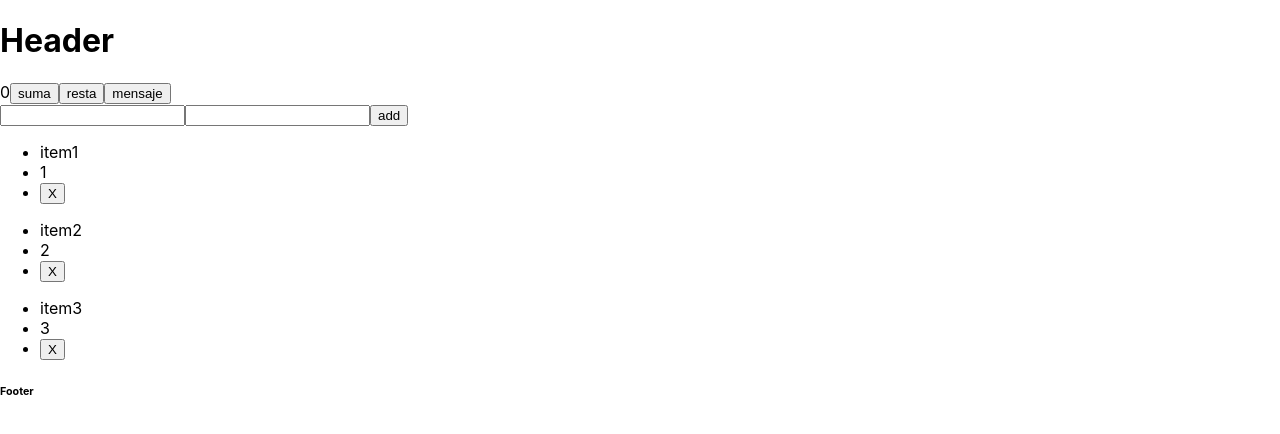
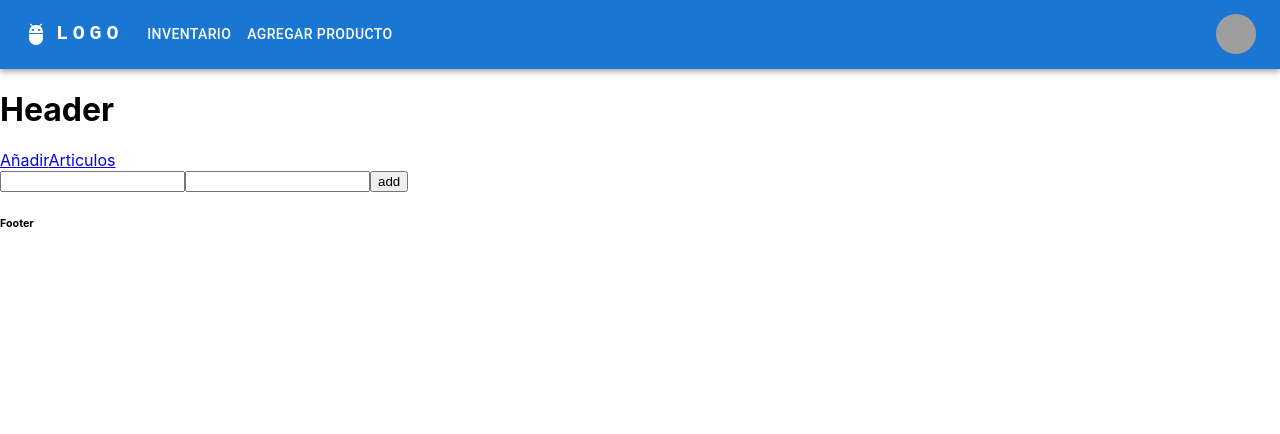
Before and after one commit to Jossrec/React_TC2004B, a React (Create React App) app: page /add in a window 1280 px wide. Shown: the top 434 px of the page. Built offline with nearby package versions, Linux system fonts and the light colour scheme; grey boxes are pictures that could not be loaded.

Commit message:
Clase 3 Login y navegación appBar

```diff
--- a/package.json
+++ b/package.json
@@ -3,9 +3,15 @@
   "version": "0.1.0",
   "private": true,
   "dependencies": {
+    "@emotion/react": "^11.14.0",
+    "@emotion/styled": "^11.14.0",
+    "@mui/icons-material": "^6.4.4",
+    "@mui/material": "^6.4.4",
+    "@toolpad/core": "^0.12.0",
     "cra-template": "1.2.0",
     "react": "^19.0.0",
     "react-dom": "^19.0.0",
+    "react-router-dom": "^7.1.5",
     "react-scripts": "5.0.1"
   },
   "scripts": {
--- a/src/App.jsx
+++ b/src/App.jsx
@@ -5,6 +5,9 @@
 import Boton from './components/Boton';
 import List from './components/List';
 import Add from './components/Add';
+import { BrowserRouter, Route, Routes } from 'react-router-dom';
+import ResponsiveAppBar from './components/AppBar';
+import CredentialsSignInPage from './components/Login';
 
 function App() {
   const [items, setItems]= useState([{id: 1, name: "item1", price:1},
@@ -31,14 +34,21 @@
   };
   return (
     <div>
-      <Header/>
-      {count}
+      <BrowserRouter>
+      <ResponsiveAppBar></ResponsiveAppBar>
+        <Header/>
+        <Routes>
+          <Route path='/' element={<CredentialsSignInPage/>}/>
+          <Route path='/add' element={<Add add= {add}/>}/>
+          <Route path='/items' element={<List items={items} ondelete={del}/>}/>
+        </Routes>
+        <Footer/>
+      </BrowserRouter>
+
+      {/* {count}s
       <Boton name = {"suma"} click = {sum}/>
       <Boton name = {"resta"} click = {resta}/>
-      <Boton name = {"mensaje"} click = {()=> alert("hola")} />
-      <Add add= {add}/>
-      <List items={items} ondelete={del}/>
-      <Footer/>
+      <Boton name = {"mensaje"} click = {()=> alert("hola")} /> */}
     </div>
   );
 }
--- a/src/components/Add.jsx
+++ b/src/components/Add.jsx
@@ -1,7 +1,9 @@
 import React, { useState } from 'react'
+import { useNavigate } from 'react-router-dom';
 
 
 const Add = ({add}) => {
+  const navigate = useNavigate();
   const [name, setName]= useState("");
   const [price, setPrice]= useState("");
   const onsubmit = (e) =>  {
@@ -14,6 +16,7 @@
     add({name: name, price: price});
     setName("");
     setPrice("");
+    navigate("/items")
   };
   return (
     <form onSubmit={onsubmit}>
--- /dev/null
+++ b/src/components/AppBar.jsx
@@ -0,0 +1,168 @@
+import * as React from 'react';
+import AppBar from '@mui/material/AppBar';
+import Box from '@mui/material/Box';
+import Toolbar from '@mui/material/Toolbar';
+import IconButton from '@mui/material/IconButton';
+import Typography from '@mui/material/Typography';
+import Menu from '@mui/material/Menu';
+import MenuIcon from '@mui/icons-material/Menu';
+import Container from '@mui/material/Container';
+import Avatar from '@mui/material/Avatar';
+import Button from '@mui/material/Button';
+import Tooltip from '@mui/material/Tooltip';
+import MenuItem from '@mui/material/MenuItem';
+import AdbIcon from '@mui/icons-material/Adb';
+import { useNavigate } from 'react-router-dom';
+
+const pages = ['Inventario', 'Agregar Producto'];
+const settings = ['Profile', 'Account', 'Dashboard', 'Logout'];
+
+function ResponsiveAppBar() {
+  const navigate = useNavigate();
+  const [anchorElNav, setAnchorElNav] = React.useState(null);
+  const [anchorElUser, setAnchorElUser] = React.useState(null);
+
+  const handleOpenNavMenu = (event) => {
+    setAnchorElNav(event.currentTarget);
+  };
+  const handleOpenUserMenu = (event) => {
+    setAnchorElUser(event.currentTarget);
+  };
+
+  const handleCloseNavMenu = (e) => {
+    setAnchorElNav(null);
+    console.log(e.target.textContent);
+    if (e.target.textContent == pages[0]){
+        navigate("/items");
+    }
+    else if(e.target.textContent == pages[1]){
+        navigate("/add");
+    }
+  };
+
+  const handleCloseUserMenu = () => {
+    setAnchorElUser(null);
+  };
+
+  return (
+    <AppBar position="static">
+      <Container maxWidth="xl">
+        <Toolbar disableGutters>
+          <AdbIcon sx={{ display: { xs: 'none', md: 'flex' }, mr: 1 }} />
+          <Typography
+            variant="h6"
+            noWrap
+            component="a"
+            href="#app-bar-with-responsive-menu"
+            sx={{
+              mr: 2,
+              display: { xs: 'none', md: 'flex' },
+              fontFamily: 'monospace',
+              fontWeight: 700,
+              letterSpacing: '.3rem',
+              color: 'inherit',
+              textDecoration: 'none',
+            }}
+          >
+            LOGO
+          </Typography>
+
+          <Box sx={{ flexGrow: 1, display: { xs: 'flex', md: 'none' } }}>
+            <IconButton
+              size="large"
+              aria-label="account of current user"
+              aria-controls="menu-appbar"
+              aria-haspopup="true"
+              onClick={handleOpenNavMenu}
+              color="inherit"
+            >
+              <MenuIcon />
+            </IconButton>
+            <Menu
+              id="menu-appbar"
+              anchorEl={anchorElNav}
+              anchorOrigin={{
+                vertical: 'bottom',
+                horizontal: 'left',
+              }}
+              keepMounted
+              transformOrigin={{
+                vertical: 'top',
+                horizontal: 'left',
+              }}
+              open={Boolean(anchorElNav)}
+              onClose={handleCloseNavMenu}
+              sx={{ display: { xs: 'block', md: 'none' } }}
+            >
+              {pages.map((page) => (
+                <MenuItem key={page} onClick={handleCloseNavMenu}>
+                  <Typography sx={{ textAlign: 'center' }}>{page}</Typography>
+                </MenuItem>
+              ))}
+            </Menu>
+          </Box>
+          <AdbIcon sx={{ display: { xs: 'flex', md: 'none' }, mr: 1 }} />
+          <Typography
+            variant="h5"
+            noWrap
+            component="a"
+            href="#app-bar-with-responsive-menu"
+            sx={{
+              mr: 2,
+              display: { xs: 'flex', md: 'none' },
+              flexGrow: 1,
+              fontFamily: 'monospace',
+              fontWeight: 700,
+              letterSpacing: '.3rem',
+              color: 'inherit',
+              textDecoration: 'none',
+            }}
+          >
+            LOGO
+          </Typography>
+          <Box sx={{ flexGrow: 1, display: { xs: 'none', md: 'flex' } }}>
+            {pages.map((page) => (
+              <Button
+                key={page}
+                onClick={handleCloseNavMenu}
+                sx={{ my: 2, color: 'white', display: 'block' }}
+              >
+                {page}
+              </Button>
+            ))}
+          </Box>
+          <Box sx={{ flexGrow: 0 }}>
+            <Tooltip title="Open settings">
+              <IconButton onClick={handleOpenUserMenu} sx={{ p: 0 }}>
+                <Avatar alt="Remy Sharp" src="/static/images/avatar/2.jpg" />
+              </IconButton>
+            </Tooltip>
+            <Menu
+              sx={{ mt: '45px' }}
+              id="menu-appbar"
+              anchorEl={anchorElUser}
+              anchorOrigin={{
+                vertical: 'top',
+                horizontal: 'right',
+              }}
+              keepMounted
+              transformOrigin={{
+                vertical: 'top',
+                horizontal: 'right',
+              }}
+              open={Boolean(anchorElUser)}
+              onClose={handleCloseUserMenu}
+            >
+              {settings.map((setting) => (
+                <MenuItem key={setting} onClick={handleCloseUserMenu}>
+                  <Typography sx={{ textAlign: 'center' }}>{setting}</Typography>
+                </MenuItem>
+              ))}
+            </Menu>
+          </Box>
+        </Toolbar>
+      </Container>
+    </AppBar>
+  );
+}
+export default ResponsiveAppBar;
--- a/src/components/Header.jsx
+++ b/src/components/Header.jsx
@@ -1,10 +1,13 @@
 import React from 'react'
+import { Link } from 'react-router-dom'
 
 
 const Header = () => {
   return (
     <div>
       <h1>Header</h1>
+      <Link to={"/add"}>Añadir</Link>
+      <Link to={"/items"}>Articulos</Link>
     </div>
   )
 }
--- /dev/null
+++ b/src/components/Login.jsx
@@ -0,0 +1,35 @@
+import * as React from 'react';
+import { AppProvider } from '@toolpad/core/AppProvider';
+import { SignInPage } from '@toolpad/core/SignInPage';
+import { useTheme } from '@mui/material/styles';
+
+// preview-start
+const providers = [{ id: 'credentials', name: 'Email and Password' }];
+// preview-end
+
+const signIn = async (provider, formData) => {
+  const promise = new Promise((resolve) => {
+    setTimeout(() => {
+      alert(
+        `Signing in with "${provider.name}" and credentials: ${formData.get('email')}, ${formData.get('password')}`,
+      );
+      resolve();
+    }, 300);
+  });
+  return promise;
+};
+
+export default function CredentialsSignInPage() {
+  const theme = useTheme();
+  return (
+    // preview-start
+    <AppProvider theme={theme}>
+      <SignInPage
+        signIn={signIn}
+        providers={providers}
+        slotProps={{ emailField: { autoFocus: false } }}
+      />
+    </AppProvider>
+    // preview-end
+  );
+}
```
Also changed, not shown: 1 other file (tests, documents, lock files or other folders).
